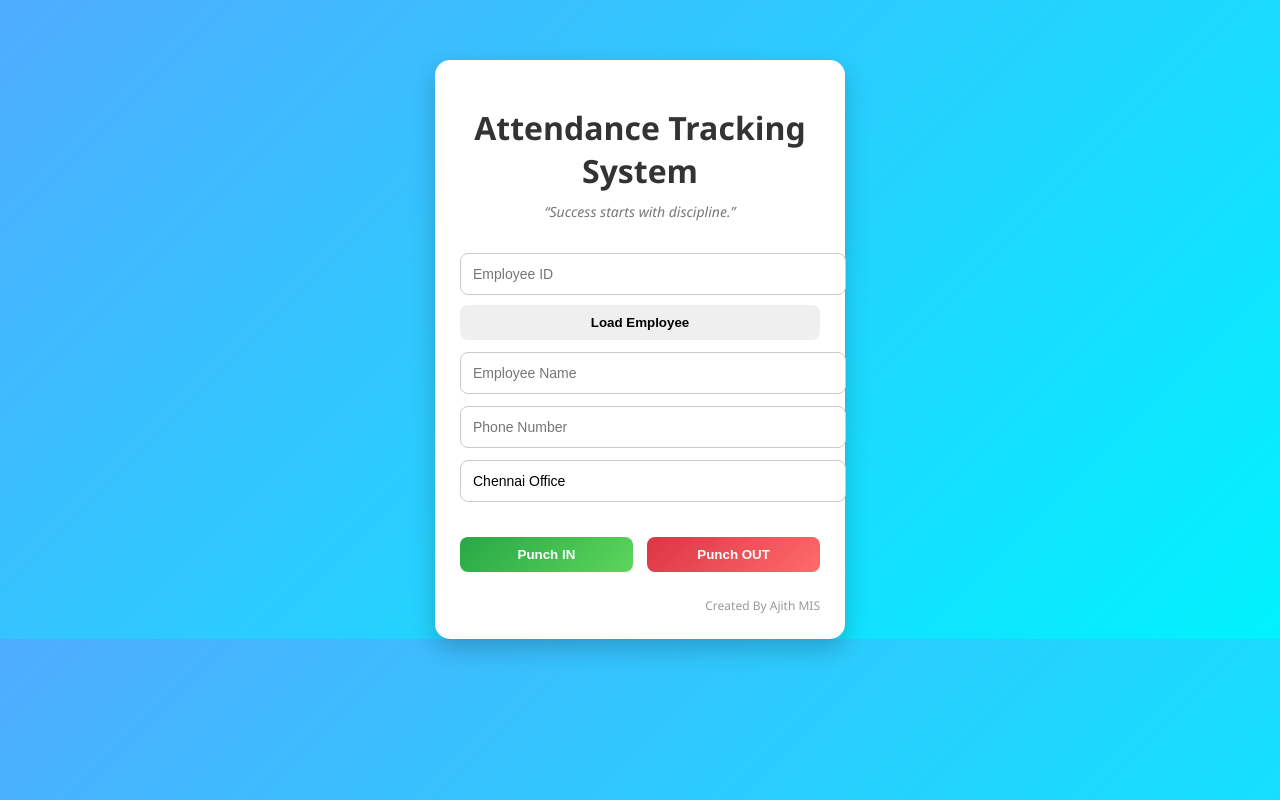
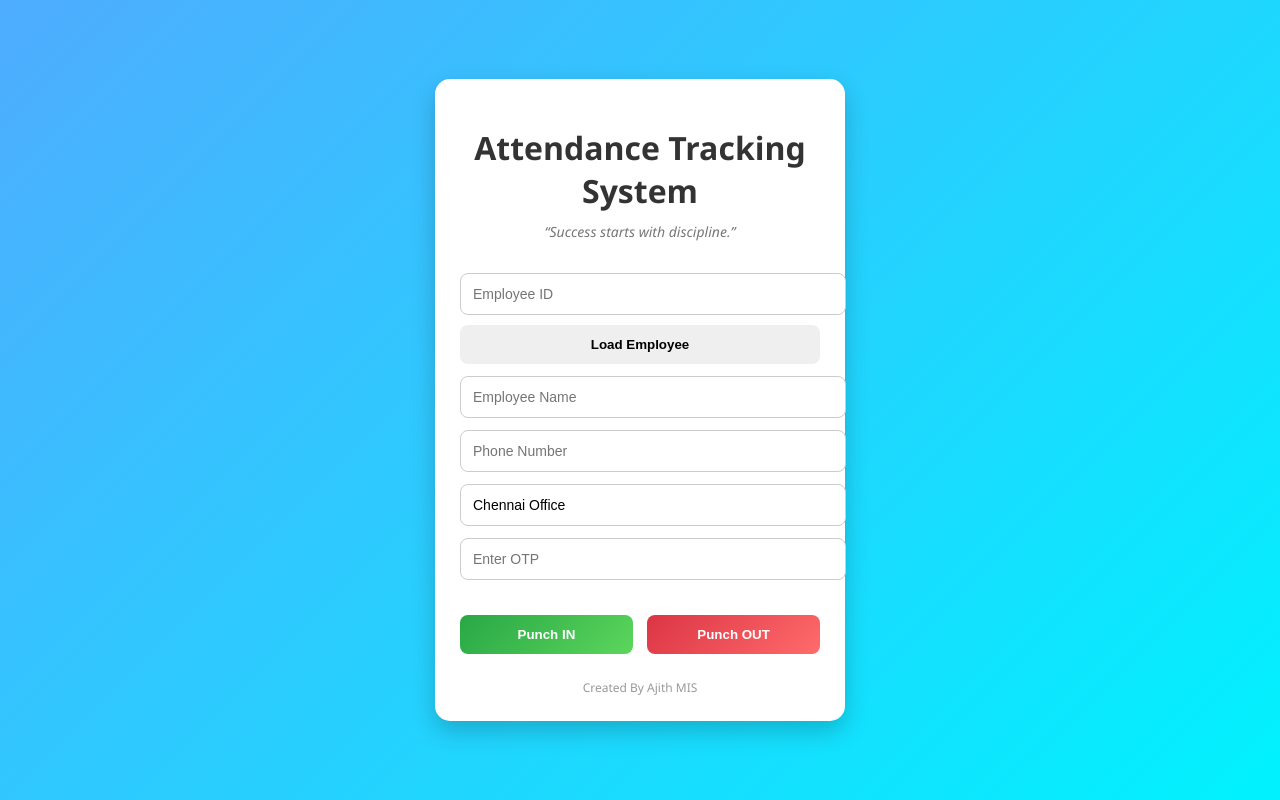
Before and after one commit to AjithRaaj/Attedence_tracker, a Flask app: page / in a window 1280 px wide. Run offline with Flask 3, Linux system fonts and the light colour scheme; parts of the project's set-up code (start-up, migrations or seed data) failed here and were passed over.

Commit message:
attendance app updated

```diff
--- a/Static/script.js
+++ b/Static/script.js
@@ -1,14 +1,15 @@
-// Generate or reuse device ID
+// ✅ Generate or reuse device ID
 function getDeviceId() {
     let deviceId = localStorage.getItem("device_id");
     if (!deviceId) {
-        deviceId = 'DEV-' + Math.random().toString(36).substr(2, 12);
+        // Use crypto for stronger unique ID
+        deviceId = 'DEV-' + crypto.randomUUID();
         localStorage.setItem("device_id", deviceId);
     }
     return deviceId;
 }
 
-// Load employee details
+// ✅ Load employee details
 async function loadEmployee() {
     const empId = document.getElementById("emp_id").value;
 
@@ -24,6 +25,10 @@ async function loadEmployee() {
             body: JSON.stringify({ emp_id: empId })
         });
 
+        if (!response.ok) {
+            throw new Error("Server error: " + response.status);
+        }
+
         const data = await response.json();
 
         if (data.success) {
@@ -38,7 +43,7 @@ async function loadEmployee() {
     }
 }
 
-// Mark attendance (Punch IN / OUT)
+// ✅ Mark attendance (Punch IN / OUT)
 function markAttendance(action) {
     if (!navigator.geolocation) {
         alert("Geolocation not supported ❌");
@@ -56,7 +61,8 @@ function markAttendance(action) {
                 return;
             }
 
-            const otp = prompt('Enter Your Secure OTP');
+            // Get OTP from input field instead of prompt
+            const otp = document.getElementById("otp") ? document.getElementById("otp").value : null;
             if (!otp) {
                 alert("OTP required ❌");
                 return;
@@ -78,16 +84,21 @@ function markAttendance(action) {
                     })
                 });
 
+                if (!response.ok) {
+                    throw new Error("Server error: " + response.status);
+                }
+
                 const data = await response.json();
 
                 if (data.success) {
-                    alert(
-`${data.name}
-${data.message}
-Date : ${data.date}
-Time : ${data.time}
-Status : ${data.status}`
-                    );
+                    // Show result inside page if #status exists, else fallback to alert
+                    const statusDiv = document.getElementById("status");
+                    const message = `${data.name}\n${data.message}\nDate : ${data.date}\nTime : ${data.time}\nStatus : ${data.status}`;
+                    if (statusDiv) {
+                        statusDiv.innerText = message;
+                    } else {
+                        alert(message);
+                    }
                 } else {
                     alert(data.message || "Attendance failed ❌");
                 }
@@ -106,6 +117,11 @@ Status : ${data.status}`
             } else {
                 alert("Location error ❌");
             }
+        },
+        {
+            enableHighAccuracy: true,
+            timeout: 10000, // 10 seconds
+            maximumAge: 0
         }
     );
 }
--- a/Static/style.css
+++ b/Static/style.css
@@ -3,18 +3,22 @@ body {
     background: linear-gradient(135deg, #4facfe, #00f2fe);
     margin: 0;
     padding: 0;
+    display: flex;
+    justify-content: center;
+    align-items: center;
+    min-height: 100vh; /* full screen center */
 }
 
 /* MAIN CARD */
 .container {
     width: 360px;
-    margin: auto;
-    margin-top: 60px;
+    max-width: 95%;
     background: white;
     padding: 25px;
     border-radius: 15px;
     box-shadow: 0 10px 25px rgba(0,0,0,0.2);
     transition: 0.3s;
+    text-align: center;
 }
 
 .container:hover {
@@ -23,14 +27,12 @@ body {
 
 /* TITLE */
 h1 {
-    text-align: center;
     color: #333;
     margin-bottom: 10px;
 }
 
 /* QUOTE */
 .quote {
-    text-align: center;
     margin-bottom: 20px;
     color: #777;
     font-style: italic;
@@ -49,24 +51,23 @@ input {
     font-size: 14px;
 }
 
-/* INPUT FOCUS */
 input:focus {
     border-color: #4facfe;
     box-shadow: 0 0 5px rgba(79,172,254,0.5);
 }
 
-/* LOAD BUTTON */
+/* BUTTONS */
 button {
     margin-top: 10px;
     width: 100%;
-    padding: 10px;
+    padding: 12px;
     border-radius: 8px;
     border: none;
     cursor: pointer;
     font-weight: bold;
+    transition: 0.3s;
 }
 
-/* LOAD BTN STYLE */
 button:hover {
     opacity: 0.9;
 }
@@ -78,43 +79,30 @@ button:hover {
     margin-top: 25px;
 }
 
-/* PUNCH IN */
 .in-btn {
     background: linear-gradient(135deg, #28a745, #5cd65c);
     color: white;
     width: 48%;
-    transition: 0.3s;
 }
 
-.in-btn:hover {
-    transform: scale(1.05);
-}
-
-/* PUNCH OUT */
 .out-btn {
     background: linear-gradient(135deg, #dc3545, #ff6b6b);
     color: white;
     width: 48%;
-    transition: 0.3s;
-}
-
-.out-btn:hover {
-    transform: scale(1.05);
 }
 
 /* FOOTER */
 .footer {
     margin-top: 25px;
-    text-align: right;
     font-size: 12px;
     color: #999;
 }
 
-/* ✅ MOBILE RESPONSIVE */
+/* MOBILE RESPONSIVE */
 @media (max-width: 480px) {
     .container {
-        width: 90%;
-        margin-top: 30px;
+        width: 95%;
+        margin: 20px;
     }
 
     .buttons {
--- a/templates/index.html
+++ b/templates/index.html
@@ -1,38 +1,51 @@
 <!DOCTYPE html>
-<html>
+<html lang="en">
 <head>
+    <meta charset="UTF-8">
+    <meta name="viewport" content="width=device-width, initial-scale=1.0">
     <title>Attendance Tracking System</title>
+    <!-- Link to CSS -->
     <link rel="stylesheet" href="{{ url_for('static', filename='style.css') }}">
 </head>
 <body>
 
     <div class="container">
-
+        <!-- Title -->
         <h1>Attendance Tracking System</h1>
 
+        <!-- Quote -->
         <div class="quote">
             “Success starts with discipline.”
         </div>
 
+        <!-- Employee ID -->
         <input type="text" id="emp_id" placeholder="Employee ID">
         <button onclick="loadEmployee()">Load Employee</button>
 
+        <!-- Employee Details -->
         <input type="text" id="name" placeholder="Employee Name" readonly>
         <input type="text" id="phone" placeholder="Phone Number" readonly>
         <input type="text" value="Chennai Office" readonly>
 
+        <!-- OTP Field -->
+        <input type="text" id="otp" placeholder="Enter OTP">
+
+        <!-- Punch Buttons -->
         <div class="buttons">
             <button class="in-btn" onclick="markAttendance('in')">Punch IN</button>
             <button class="out-btn" onclick="markAttendance('out')">Punch OUT</button>
         </div>
 
+        <!-- Status Display -->
+        <div id="status" style="margin-top:15px; color:#333; font-size:14px;"></div>
+
+        <!-- Footer -->
         <div class="footer">
             Created By Ajith MIS
         </div>
-
     </div>
 
+    <!-- Link to JS -->
     <script src="{{ url_for('static', filename='script.js') }}"></script>
-
 </body>
 </html>
```
Lines whose indentation alone changed are shown as unchanged.
